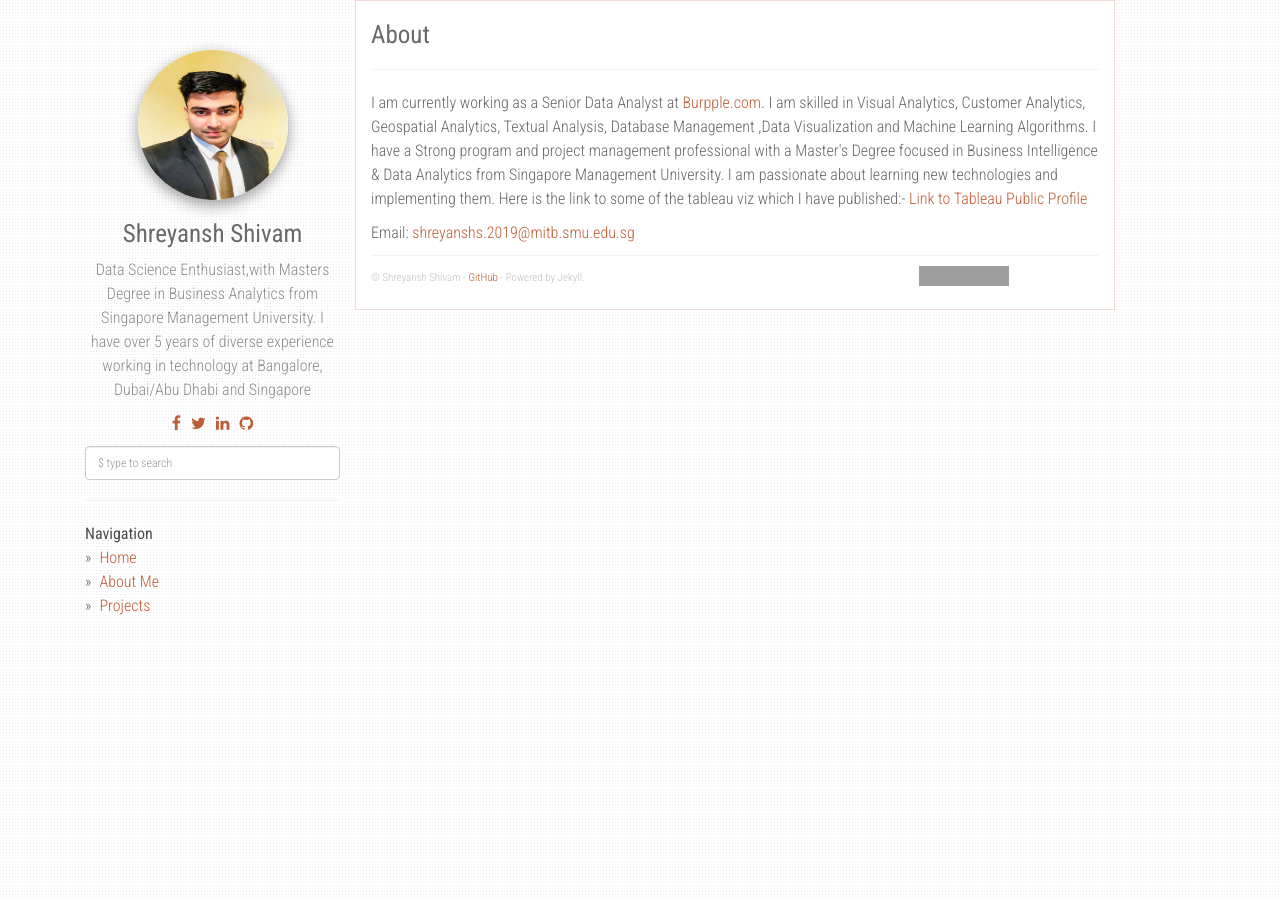
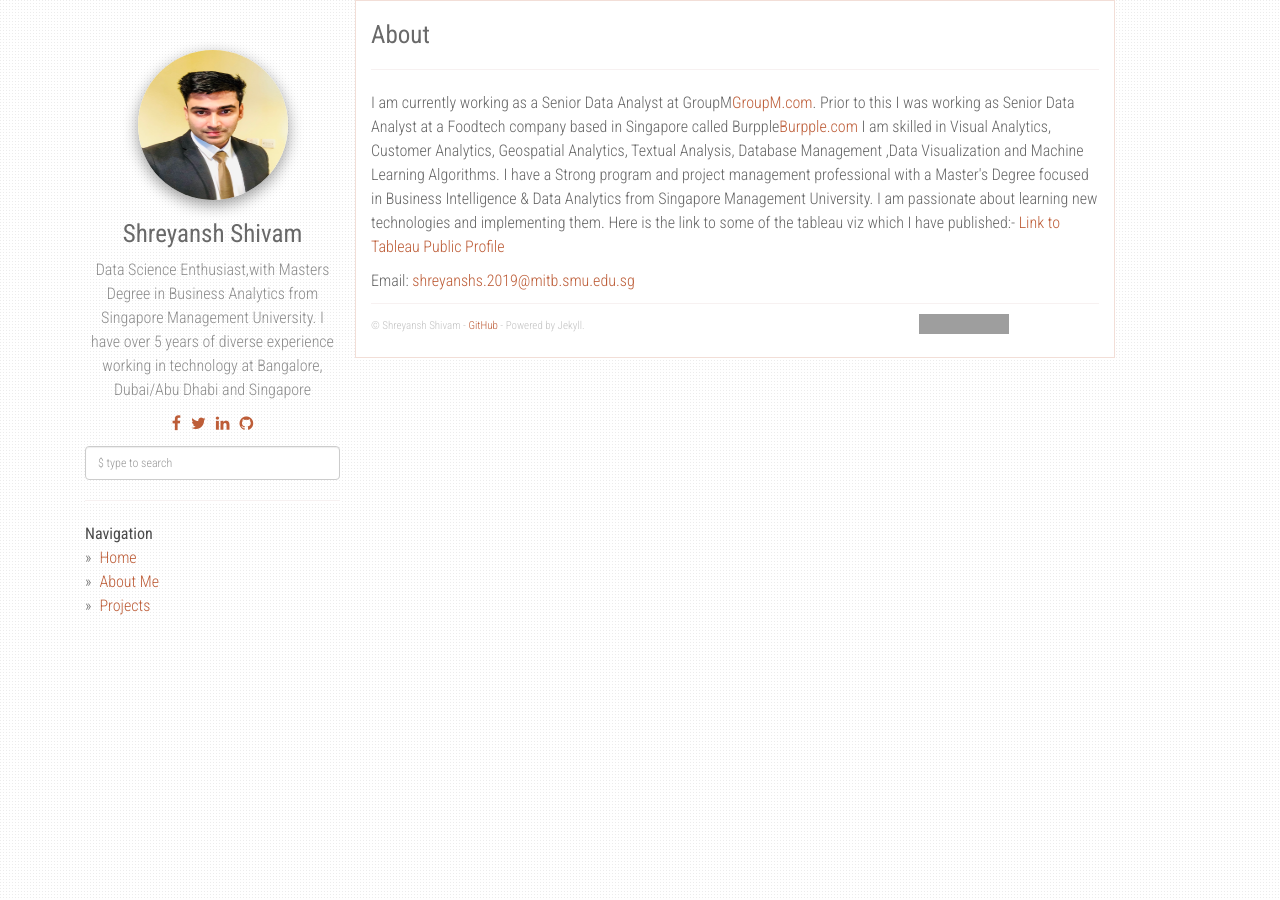
Before and after one commit to shreyanshshivam/shreyansh, a Jekyll site: the page built from about.md, in a window 1280 px wide. Built offline with Jekyll 4.4.1, drawn with Linux system fonts in a browser that asks for light colours; nearby versions of some CDN libraries; grey boxes are pictures that could not be loaded.

Commit message:
Update about.md

```diff
--- a/about.md
+++ b/about.md
@@ -4,7 +4,7 @@
 permalink: /about/
 ---
 <p>
-I am currently working as a Senior Data Analyst at <a href="https://www.burpple.com/sg" target="_blank">Burpple.com</a>. I am skilled in Visual Analytics, Customer Analytics, Geospatial Analytics, Textual Analysis, Database Management ,Data Visualization and Machine Learning Algorithms. I have a Strong program and project management professional with a Master's Degree focused in Business Intelligence & Data Analytics from Singapore Management University. I am passionate about learning new technologies and implementing them. Here is the link to some of the tableau viz which I have published:- <a href="https://public.tableau.com/profile/shreyansh.shivam#!/" target="_blank"> Link to Tableau Public Profile</a>
+I am currently working as a Senior Data Analyst at GroupM<a href="https://www.groupm.com/" target="_blank">GroupM.com</a>. Prior to this I was working as Senior Data Analyst at a Foodtech company based in Singapore called Burpple<a href="https://www.burpple.com/sg" target="_blank">Burpple.com</a> I am skilled in Visual Analytics, Customer Analytics, Geospatial Analytics, Textual Analysis, Database Management ,Data Visualization and Machine Learning Algorithms. I have a Strong program and project management professional with a Master's Degree focused in Business Intelligence & Data Analytics from Singapore Management University. I am passionate about learning new technologies and implementing them. Here is the link to some of the tableau viz which I have published:- <a href="https://public.tableau.com/profile/shreyansh.shivam#!/" target="_blank"> Link to Tableau Public Profile</a>
 </p>
 
 Email: <a href="mailto:{{site.email}}?Subject=From Blog Site:">{{site.email}}</a>
```
